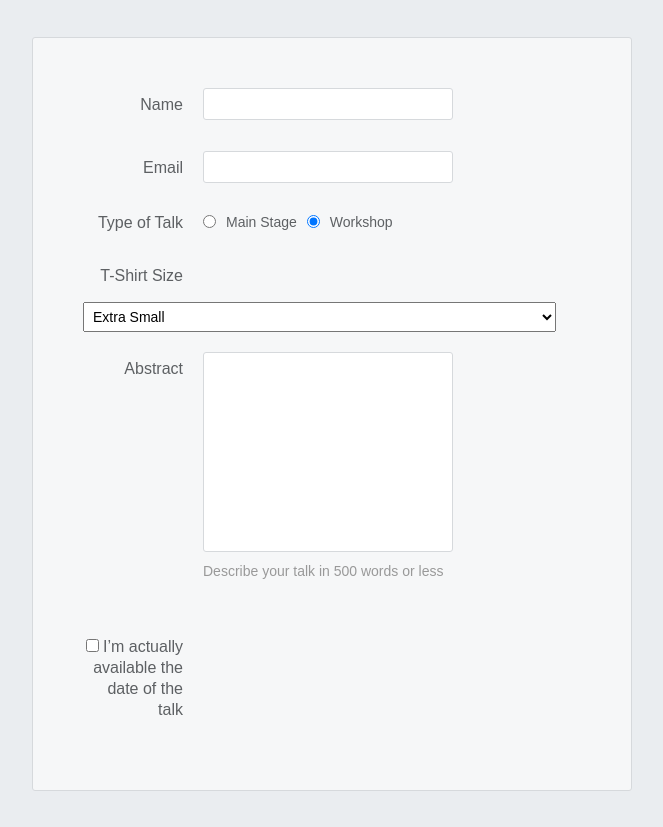
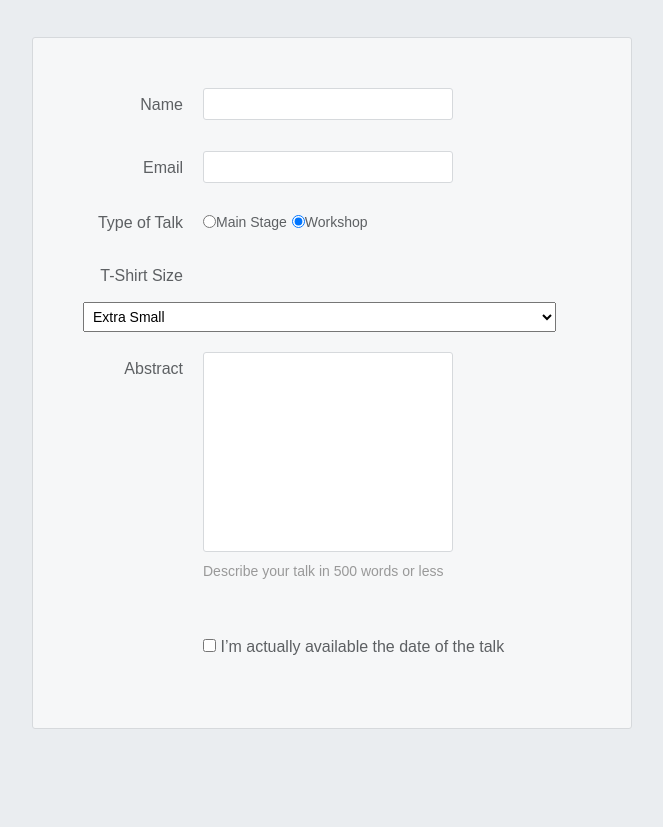
Before and after one commit to Huskarnov/zest2, a plain HTML site: page index.html in a window 1280 px wide. Shown: the part 225-1052 px from the top of the page, without its empty margins (308-971 px from the left). After the commit the page ends 994 px from the top, so only its background shows below. Drawn offline with Linux system fonts and the light colour scheme.

Commit message:
Update styles.css

```diff
--- a/styles.css
+++ b/styles.css
@@ -79,10 +79,10 @@ body{
     margin-bottom: 15px;
 }
 
-.legacy-form-row .radio-label{
+.radio-label{
     display: block;
     font-size: 14px;
-    padding: 0 10px 0 10px;
+    padding: 0 5px 0 0;
 }
 
 .legacy-form-row input[type='radio']{
@@ -138,6 +138,7 @@ body{
     .form-row input[type='text'],  .form-row input[type="email"], select, textarea{
         width: 250px;
         height: initial;
+
     }
 
     .form-row label{
@@ -170,6 +171,9 @@ body{
         margin-left: 120px;
     }
 
-
+    .form-row .checkbox-label{
+        margin-left: 120px;
+        width: auto;
+    }
 
 }
```
